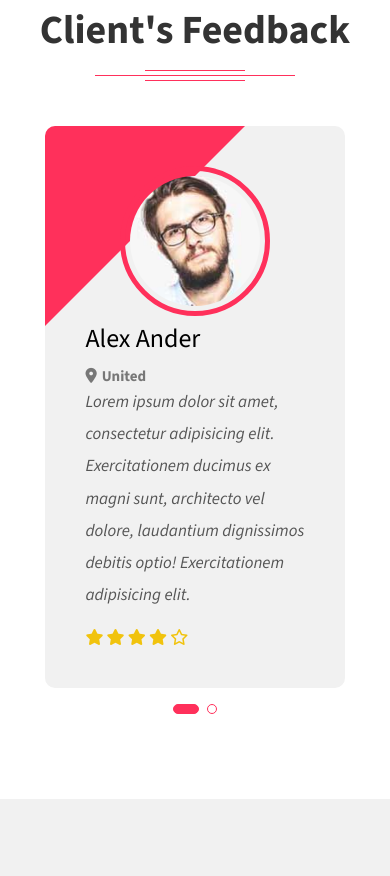
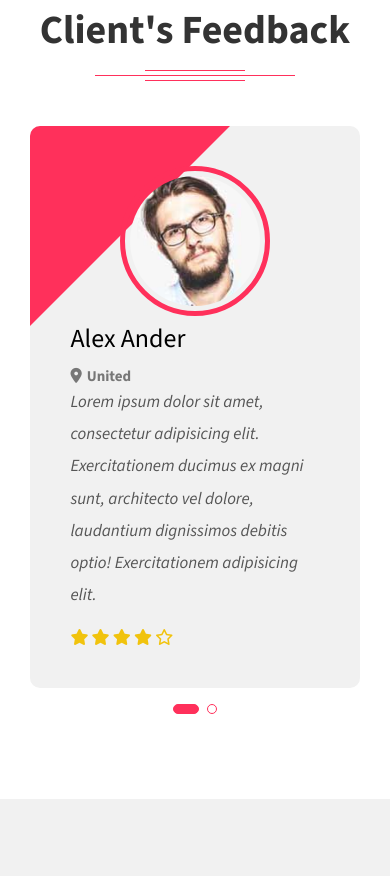
Before and after one commit to n7xx/Fokir, a website: page index.html in a window 390 px wide. Shown: the part 5674-6550 px from the top of the page. Drawn offline with nearby package versions, Linux system fonts and the light colour scheme.

Commit message:
Update media.css

```diff
--- a/CSS/media.css
+++ b/CSS/media.css
@@ -33,7 +33,7 @@ I used !important to make sure this style takes priority over any other styles.
     width: 100% !important;
   }
   .w85_sm {
-    width: 90% !important;
+    width: 99% !important;
   }
     .m0-sm {
     margin: 0;
```
